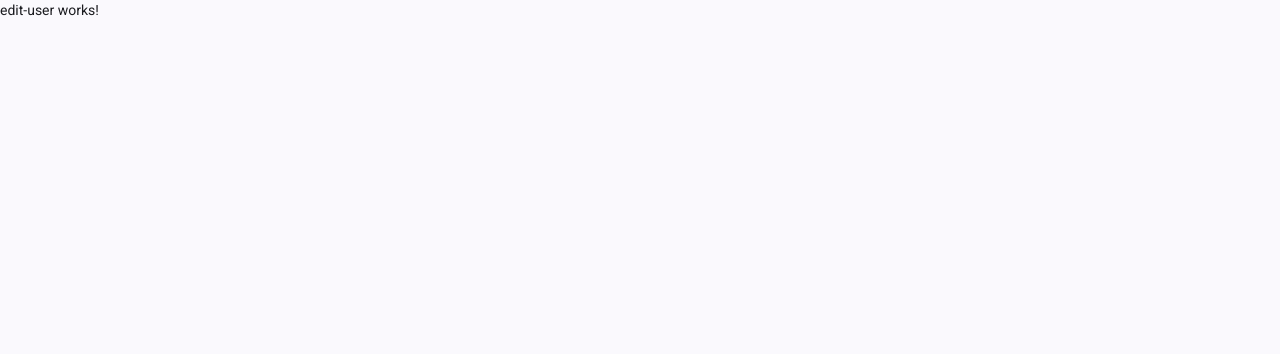
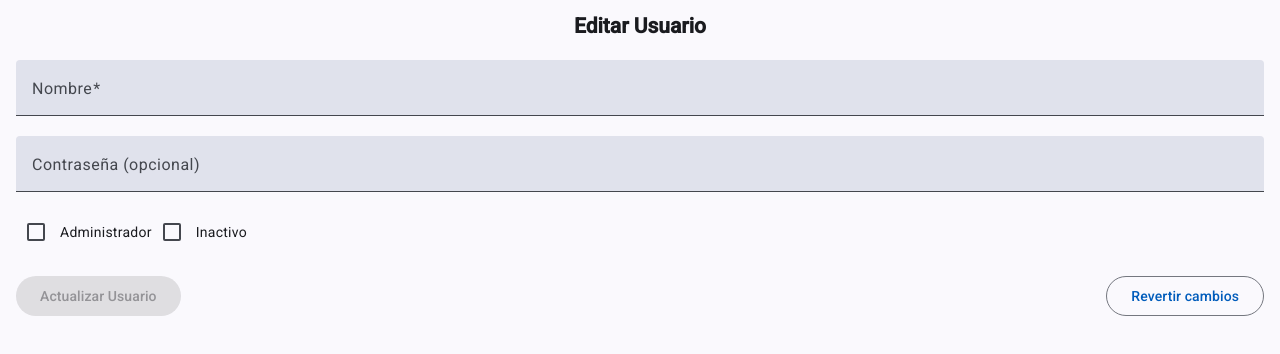
Before and after one commit to kevinbasto/sivetel-front, an Angular app: page /users/1 in a window 1280 px wide. Shown: the top 354 px of the page. Built offline with nearby package versions, Linux system fonts and the light colour scheme; no server answers.

Commit message:
feat: users service component

```diff
--- a/src/app/pages/edit-user/edit-user.html
+++ b/src/app/pages/edit-user/edit-user.html
@@ -1 +1,41 @@
-<p>edit-user works!</p>
+<div class="edit-user-container" *ngIf="!isLoading; else loading">
+  <h2>Editar Usuario</h2>
+
+  <form [formGroup]="userForm" (ngSubmit)="submit()">
+
+    <mat-form-field appearance="fill" class="full-width">
+      <mat-label>Nombre</mat-label>
+      <input matInput formControlName="name" placeholder="Ingrese el nombre">
+      <mat-error *ngIf="name?.hasError('required')">
+        El nombre es obligatorio
+      </mat-error>
+    </mat-form-field>
+
+    <mat-form-field appearance="fill" class="full-width">
+      <mat-label>Contraseña (opcional)</mat-label>
+      <input matInput type="password" formControlName="password" placeholder="Nueva contraseña">
+      <mat-error *ngIf="password?.hasError('minlength')">
+        Mínimo 6 caracteres
+      </mat-error>
+    </mat-form-field>
+
+    <mat-checkbox formControlName="isAdmin">Administrador</mat-checkbox>
+    <mat-checkbox formControlName="inactive">Inactivo</mat-checkbox>
+
+    <div class="actions">
+      <button mat-raised-button color="primary" type="submit" [disabled]="isSubmitting || userForm.invalid">
+        <mat-spinner *ngIf="isSubmitting" diameter="20"></mat-spinner>
+        <span *ngIf="!isSubmitting">Actualizar Usuario</span>
+      </button>
+      <button mat-stroked-button type="button" (click)="loadUser()">
+        Revertir cambios
+      </button>
+    </div>
+  </form>
+</div>
+
+<ng-template #loading>
+  <div class="spinner-container">
+    <mat-spinner></mat-spinner>
+  </div>
+</ng-template>
--- a/src/app/pages/edit-user/edit-user.scss
+++ b/src/app/pages/edit-user/edit-user.scss
@@ -0,0 +1,29 @@
+.edit-user-container {
+  padding:1rem;
+
+  h2 {
+    text-align: center;
+    margin-bottom: 1.5rem;
+  }
+
+  .full-width {
+    width: 100%;
+  }
+
+  .actions {
+    margin-top: 1.5rem;
+    display: flex;
+    justify-content: space-between;
+    align-items: center;
+
+    button mat-spinner {
+      margin-right: 8px;
+    }
+  }
+}
+
+.spinner-container {
+  display: flex;
+  justify-content: center;
+  margin-top: 2rem;
+}
--- a/src/app/pages/edit-user/edit-user.ts
+++ b/src/app/pages/edit-user/edit-user.ts
@@ -1,11 +1,101 @@
-import { Component } from '@angular/core';
+import { Component, OnInit } from '@angular/core';
+import { FormBuilder, FormGroup, ReactiveFormsModule, Validators } from '@angular/forms';
+import { ActivatedRoute, Router } from '@angular/router';
+import { UsersService } from '../../services/users';
+import { MatSnackBar } from '@angular/material/snack-bar';
+import { User, UpdateUserDto } from '../../interfaces/user';
+import { MatInputModule } from '@angular/material/input';
+import { MatProgressSpinnerModule } from '@angular/material/progress-spinner';
+import { NgIf } from '@angular/common';
+import { MatCheckboxModule } from '@angular/material/checkbox';
+import { MatButtonModule } from '@angular/material/button';
 
 @Component({
+  standalone: true,
+  imports: [
+    ReactiveFormsModule,
+    MatInputModule,
+    MatProgressSpinnerModule,
+    MatCheckboxModule,
+    MatButtonModule,
+    NgIf,
+
+  ],
   selector: 'app-edit-user',
-  imports: [],
   templateUrl: './edit-user.html',
-  styleUrl: './edit-user.scss'
+  styleUrls: ['./edit-user.scss']
 })
-export class EditUser {
+export class EditUser implements OnInit {
+  userForm!: FormGroup;
+  isLoading = true;
+  isSubmitting = false;
+  userId!: number;
 
+  constructor(
+    private fb: FormBuilder,
+    private route: ActivatedRoute,
+    private router: Router,
+    private usersService: UsersService,
+    private snackBar: MatSnackBar
+  ) {}
+
+  ngOnInit() {
+    this.userId = Number(this.route.snapshot.paramMap.get('id'));
+    this.userForm = this.fb.group({
+      name: ['', Validators.required],
+      password: [''], // opcional
+      isAdmin: [false],
+      inactive: [false]
+    });
+
+    this.loadUser();
+  }
+
+  loadUser() {
+    this.usersService.getUserById(this.userId).subscribe({
+      next: (user: User) => {
+        this.userForm.patchValue({
+          name: user.name,
+          isAdmin: user.isAdmin,
+          inactive: user.inactive
+        });
+        this.isLoading = false;
+      },
+      error: (err) => {
+        console.error(err);
+        this.snackBar.open('Error al cargar el usuario', 'Cerrar', { duration: 3000 });
+        this.isLoading = false;
+      }
+    });
+  }
+
+  submit() {
+    if (this.userForm.invalid) {
+      this.userForm.markAllAsTouched();
+      return;
+    }
+
+    const updateData: UpdateUserDto = { ...this.userForm.value };
+    if (!updateData.password) delete updateData.password; // solo enviar si hay contraseña
+
+    this.isSubmitting = true;
+    this.usersService.updateUser(this.userId, updateData).subscribe({
+      next: () => {
+        this.snackBar.open('Usuario actualizado correctamente', 'Cerrar', { duration: 3000 });
+        this.isSubmitting = false;
+        this.router.navigate(['/users']); // regresar al listado
+      },
+      error: (err) => {
+        console.error(err);
+        this.snackBar.open('Error al actualizar el usuario', 'Cerrar', { duration: 3000 });
+        this.isSubmitting = false;
+      }
+    });
+  }
+
+  // Getters para template
+  get name() { return this.userForm.get('name'); }
+  get password() { return this.userForm.get('password'); }
+  get isAdmin() { return this.userForm.get('isAdmin'); }
+  get inactive() { return this.userForm.get('inactive'); }
 }
--- a/src/app/pages/users/users.service.ts
+++ /dev/null
@@ -1,23 +0,0 @@
-import { HttpClient } from '@angular/common/http';
-import { Injectable } from '@angular/core';
-import { lastValueFrom } from 'rxjs';
-import { User } from '../../interfaces/user';
-import { environment } from '../../../environments/environment';
-
-@Injectable({
-  providedIn: 'root'
-})
-export class UsersService {
-
-  endpoint = `users`
-
-  constructor(
-    private http: HttpClient
-  ) {
-
-  }
-
-  getClients() {
-    return lastValueFrom(this.http.get<Array<Partial<User>>>(`${environment.apiUrl}/${this.endpoint}`))
-  }
-}
--- a/src/app/pages/users/users.ts
+++ b/src/app/pages/users/users.ts
@@ -1,5 +1,5 @@
 import { Component, OnInit } from '@angular/core';
-import { UsersService } from './users.service';
+import { UsersService } from '../../services/users';
 import { User } from '../../interfaces/user';
 
 import { MatTableModule } from "@angular/material/table";
@@ -43,7 +43,7 @@ export class Users implements OnInit {
   ) {}
 
   ngOnInit(): void {
-    this.usersService.getClients()
+    this.usersService.getUsers()
     .then((users: Array<Partial<User>>) => {
       this.users = users;
     })
--- a/src/app/services/users.ts
+++ b/src/app/services/users.ts
@@ -1,6 +1,6 @@
 import { Injectable } from '@angular/core';
 import { HttpClient } from '@angular/common/http';
-import { Observable } from 'rxjs';
+import { lastValueFrom, Observable } from 'rxjs';
 import { User, CreateUserDto, UpdateUserDto } from '../interfaces/user';
 import { environment } from '../../environments/environment';
 
@@ -18,8 +18,8 @@ export class UsersService {
   }
 
   // Obtener todos los usuarios activos
-  getUsers(): Observable<User[]> {
-    return this.http.get<User[]>(`${this.apiUrl}`);
+  getUsers(): Promise<User[]> {
+    return lastValueFrom(this.http.get<User[]>(`${this.apiUrl}`));
   }
 
   // Obtener un usuario por ID
@@ -29,7 +29,7 @@ export class UsersService {
 
   // Actualizar un usuario
   updateUser(id: number, data: UpdateUserDto): Observable<User> {
-    return this.http.put<User>(`${this.apiUrl}/${id}`, data);
+    return this.http.patch<User>(`${this.apiUrl}/${id}`, data);
   }
 
   // Desactivar (soft delete) un usuario
```
Also changed, not shown: 1 other file (tests, documents, lock files or other folders).
